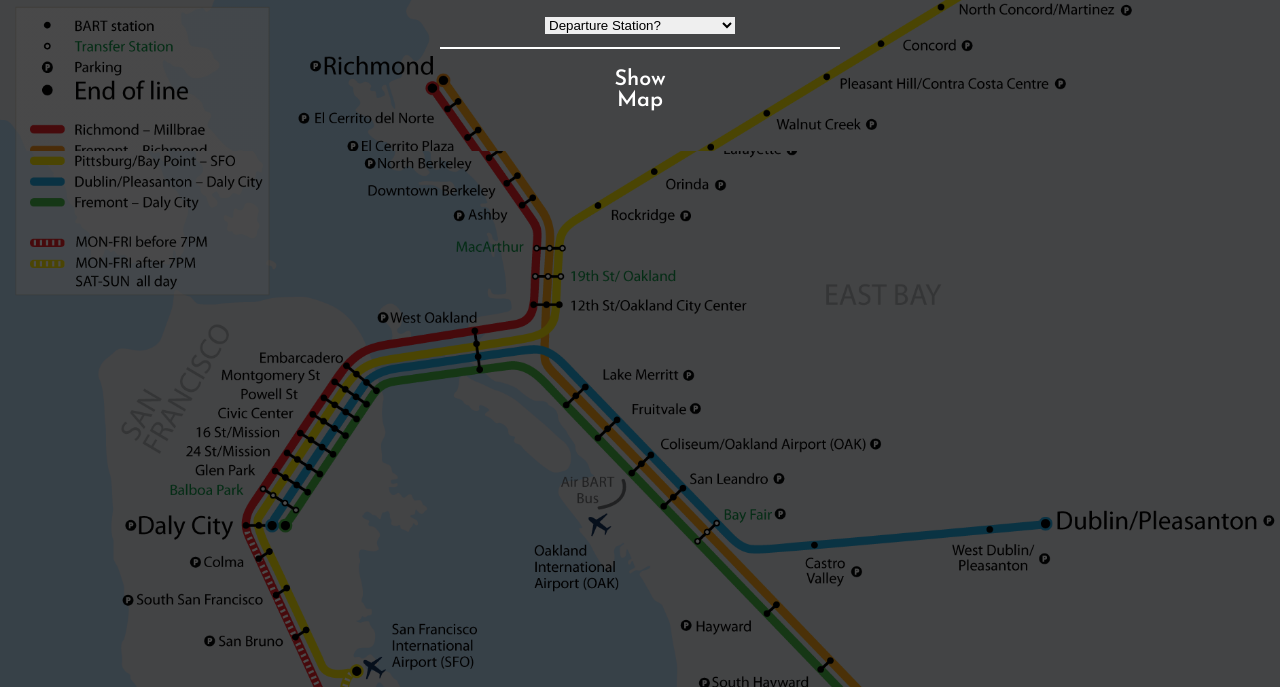
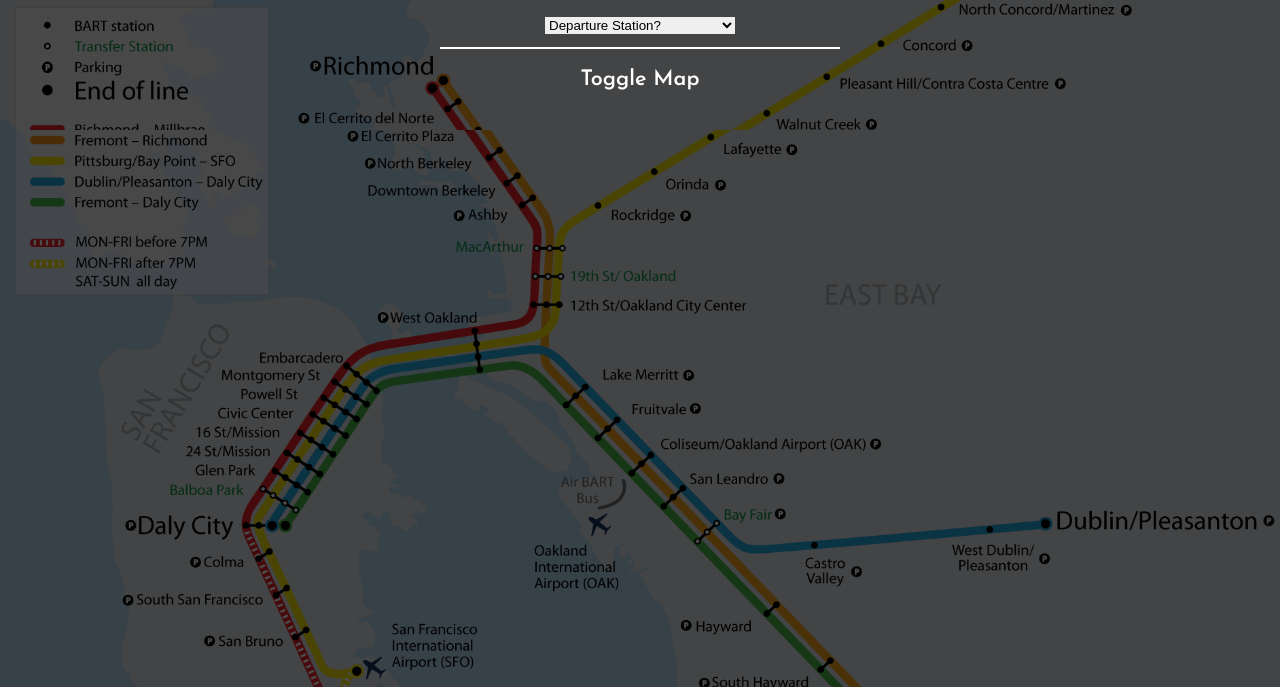
Before and after one commit to fsites/Real-Time-Bart, a plain HTML site: page index.html in a window 1280 px wide. Shown: the part 113-800 px from the top of the page. Drawn offline with Linux system fonts and the light colour scheme.

Commit message:
toggle button almost working, not sold on the direction of the UI though

```diff
--- a/css/main.css
+++ b/css/main.css
@@ -88,7 +88,7 @@ html, body {
 }
 
 .button {
-	width: 100px;
+	width: 120px;
 	margin: 20px auto;
 }
 
--- a/index.html
+++ b/index.html
@@ -74,7 +74,7 @@
 
 		<!-- REFRESH BUTTON -->
 		<div id="button-container">
-			<h2 class="button" id="show-map">Show Map</h2>
+			<h2 class="button" id="show-map">Toggle Map</h2>
 			<h2 class="button" id="refresh">Refresh</h2>
 		</div>
 	</div>
--- a/js/app.js
+++ b/js/app.js
@@ -4,10 +4,11 @@ $(document).ready(function() {
 	$('#refresh').hide();
 
 	//Gets value of dropdown on submit. Clears previous results
-
 	$('#selection').on('change', function() {selectChange();});
 	$('#refresh').on('click', function() {selectChange();});
-
+	$('#toggle-map').on('click', function() {
+		$('.content-container').hide();
+	})
 	var selectChange = function(){
 		$('.display-table tr').hide();
 		$('#refresh').hide();
```
Also changed, not shown: images/bart-map-burred.jpg (added).
